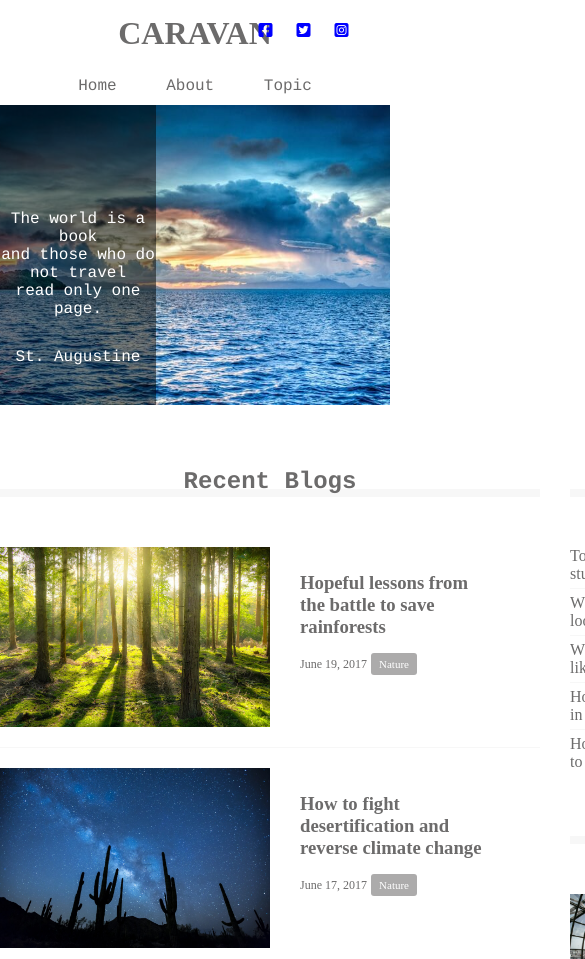
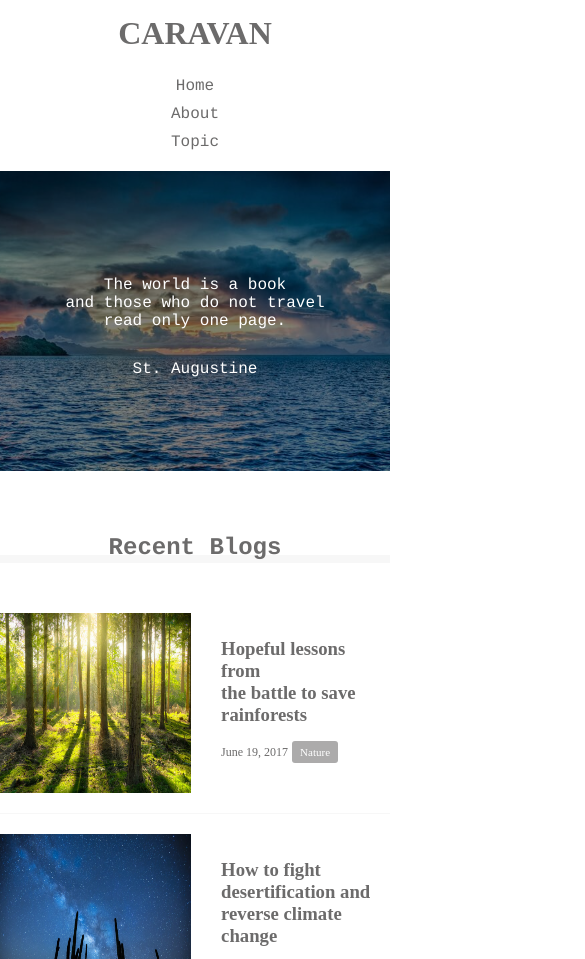
Before and after one commit to techtry555/2-10, a plain HTML site: page index.html in a window 390 px wide. Shown: the top 959 px of the page, 585 px wide, since content can reach past the window. Drawn offline with Linux system fonts and the light colour scheme.

Commit message:
[Update2] 1-10 content

```diff
--- a/style.css
+++ b/style.css
@@ -227,28 +227,68 @@ footer {
   color: #fff;
 }
 
-/* すべての画面サイズで適用される設定 */
-.social i {
-  color:black;
-}
+@media screen and (max-width: 425px) {
+  header {  /* セレクタ */
+    width: 100%; /* レスポンシブ変更箇所 */
+  }
 
-/* タブレット横置きサイズ（1024px）以下の際に適用される設定 */
-@media screen and (max-width:1024px) { /* ()の中は切り替えたい画面の条件 */
-  .social i { /* 上記条件になった時の変更css */
-    color: green;
+  .nav-list {
+    width: 100%;
+  }
+
+  .nav-list-item {
+    width: 100%;
+    margin: 0 0 10px 0;
+  }
+
+  .social {
+    display: none; /* none = 表示なし */
+  }
+
+  .main-visual-content {
+    width: 100%;
+  }
+
+  main {
+    width: 100%;
+    display: block;
+  }
+
+  .blog {
+    width: 100%;
+    /* */
+  }
+
+  .blog-box {
+    /* */_
+    /* */
+  }
+
+  .blog-image {
+    width: 49%; /* blogの絵を約半分の幅へ。右に文字あるから　*/
+  }
+
+  .blog-text {
+    width: 49%;
+    /* */
+  }
+
+  .sidebar {
+    width: 100%;
+    /* */
+    /* */
+  }
+
+  .instagram-box {
+    width: 48%;
+    /*  */
+  }
+
+  .instagram-box:nth-child(odd) {
+    /*  */
+  }
+
+  .pagination {
+    margin-bottom: 50px;
   }
 }
-
-/* タブレット縦置きサイズ（768px）以下の際に適用される設定 */
-@media screen and (max-width:768px) {
-  .social i {
-    color: red;
-  }
-}
-
-/* スマートフォンサイズ(425px)以下の際に適用される設定 */
-@media screen and (max-width:425px) {
-  .social i {
-    color: blue;
-  }
-}
```
